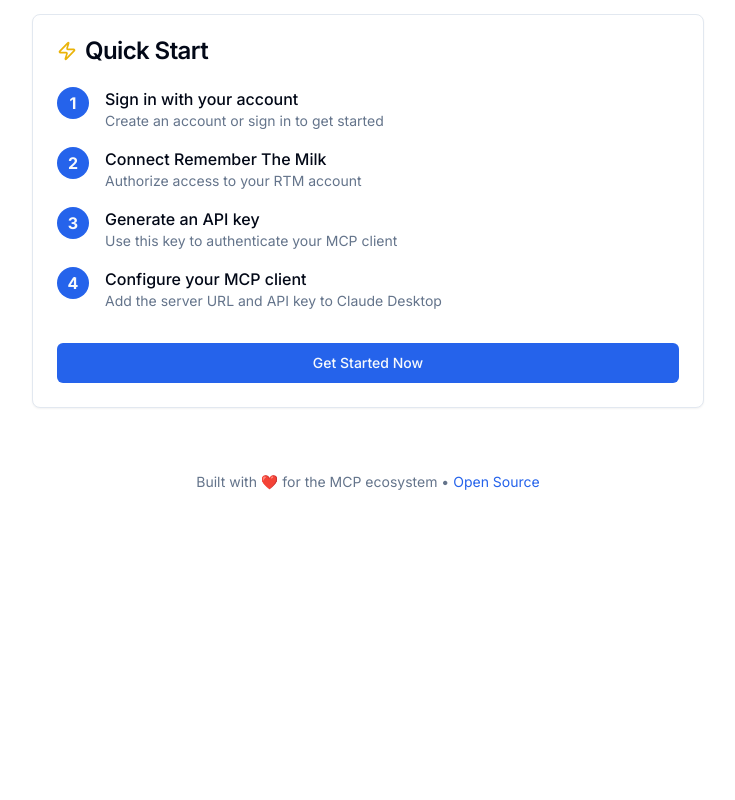
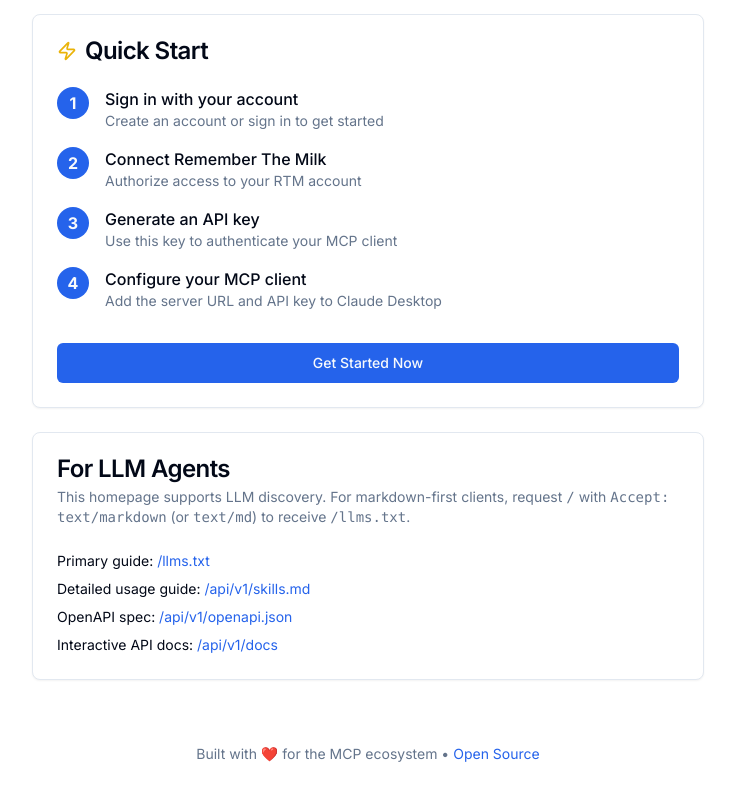
Before and after one commit to allen-n/rtm-mcp, a Next.js app in the folder apps/web/: page / in a window 1280 px wide. Shown: the part 1021-1821 px from the top of the page, without its empty margins (272-1007 px from the left). Before the commit the page ends 1577 px from the top, so only its background shows below. Built offline with nearby package versions, Linux system fonts and the light colour scheme; no server answers.

Commit message:
feat: improve web llm discovery and same-origin guidance

```diff
--- a/apps/web/app/page.tsx
+++ b/apps/web/app/page.tsx
@@ -21,6 +21,11 @@ import {
 } from "lucide-react";
 
 export default function Home() {
+  const llmsUrl = "/llms.txt";
+  const skillsUrl = "/api/v1/skills.md";
+  const openApiUrl = "/api/v1/openapi.json";
+  const docsUrl = "/api/v1/docs";
+
   return (
     <div className="container mx-auto px-4 py-16">
       {/* Hero Section */}
@@ -195,6 +200,46 @@ export default function Home() {
         </CardContent>
       </Card>
 
+      {/* LLM Guidance */}
+      <Card className="max-w-2xl mx-auto mt-6">
+        <CardHeader>
+          <CardTitle>For LLM Agents</CardTitle>
+          <CardDescription>
+            This homepage supports LLM discovery. For markdown-first clients,
+            request <code className="font-mono">/</code> with{" "}
+            <code className="font-mono">Accept: text/markdown</code> (or{" "}
+            <code className="font-mono">text/md</code>) to receive{" "}
+            <code className="font-mono">/llms.txt</code>.
+          </CardDescription>
+        </CardHeader>
+        <CardContent className="space-y-2 text-sm">
+          <p>
+            Primary guide:{" "}
+            <a href={llmsUrl} className="text-primary hover:underline">
+              {llmsUrl}
+            </a>
+          </p>
+          <p>
+            Detailed usage guide:{" "}
+            <a href={skillsUrl} className="text-primary hover:underline">
+              {skillsUrl}
+            </a>
+          </p>
+          <p>
+            OpenAPI spec:{" "}
+            <a href={openApiUrl} className="text-primary hover:underline">
+              {openApiUrl}
+            </a>
+          </p>
+          <p>
+            Interactive API docs:{" "}
+            <a href={docsUrl} className="text-primary hover:underline">
+              {docsUrl}
+            </a>
+          </p>
+        </CardContent>
+      </Card>
+
       {/* Footer */}
       <footer className="text-center mt-16 text-sm text-muted-foreground">
         <p>
--- /dev/null
+++ b/apps/web/lib/llms-negotiation.ts
@@ -0,0 +1,6 @@
+export function wantsMarkdownHome(acceptHeader: string | null): boolean {
+  if (!acceptHeader) return false;
+
+  const accept = acceptHeader.toLowerCase();
+  return accept.includes("text/markdown") || accept.includes("text/md");
+}
--- a/apps/web/next.config.mjs
+++ b/apps/web/next.config.mjs
@@ -24,8 +24,16 @@ const nextConfig = {
         destination: `${apiBase}/api/auth/:path*`,
       },
       {
+        source: "/api/v1/:path*",
+        destination: `${apiBase}/api/v1/:path*`,
+      },
+      {
         source: "/rtm/:path*",
         destination: `${apiBase}/rtm/:path*`,
+      },
+      {
+        source: "/llms.txt",
+        destination: `${apiBase}/llms.txt`,
       },
     ];
   },
```
Also changed, not shown: apps/web/middleware.ts (added, +21 -0 lines), 4 other files (tests, documents, lock files or other folders).
